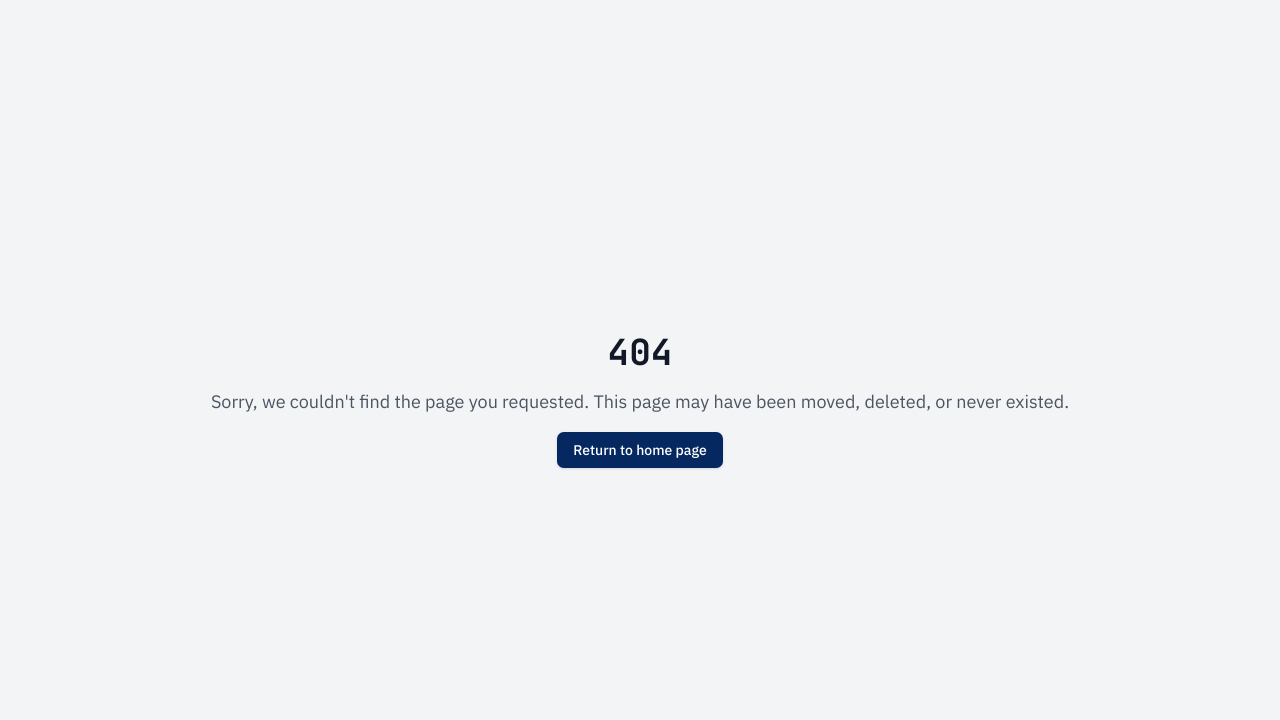
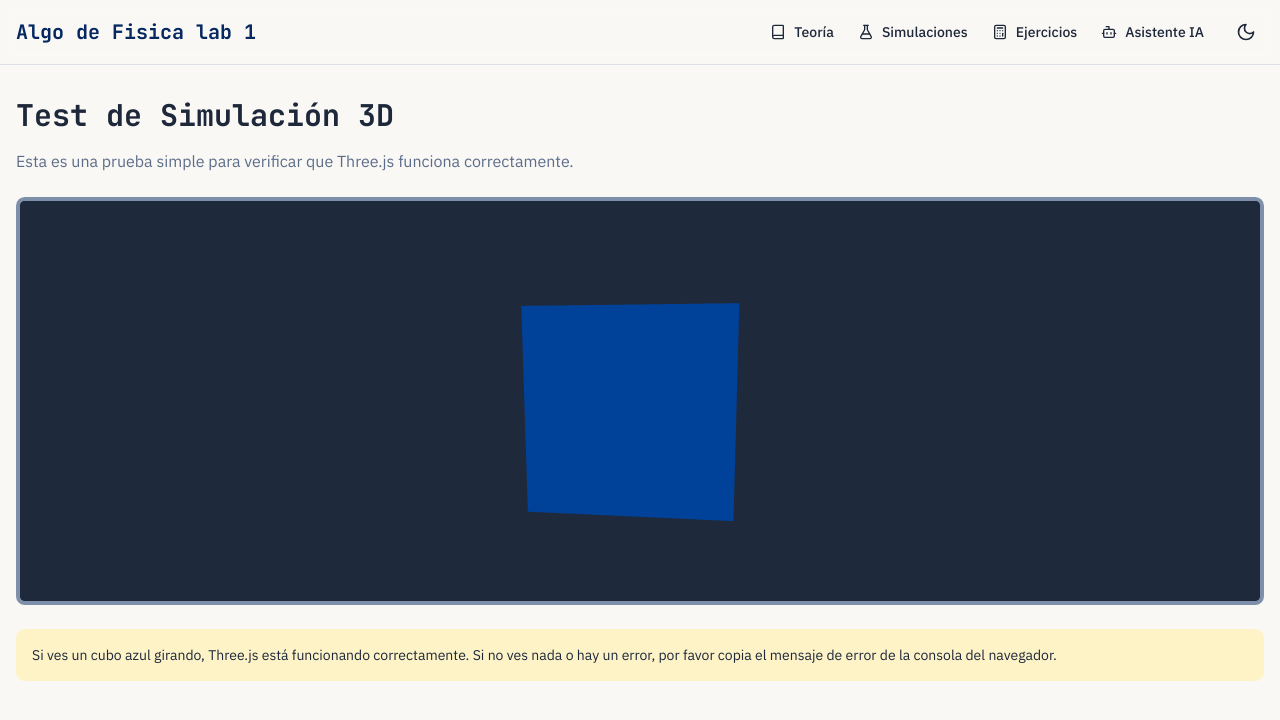
Before and after one commit to majupadi/sg-43c03eea-d287-4a2f-acf8-fc70100ae877-1778302350, a Next.js app: page /test-3d in a window 1280 px wide. Before the commit this address had no page. Shown: the top 720 px of the page. Built offline with nearby package versions, Linux system fonts and the light colour scheme.

Commit message:
chore(simulations): add test simulation to verify r3f setup

```diff
--- /dev/null
+++ b/src/components/simulations/Simple3DTest.tsx
@@ -0,0 +1,38 @@
+"use client";
+
+import { useRef } from "react";
+import { Canvas, useFrame } from "@react-three/fiber";
+import { OrbitControls } from "@react-three/drei";
+import type { Mesh } from "three";
+
+function RotatingCube() {
+  const meshRef = useRef<Mesh>(null);
+
+  useFrame(() => {
+    if (meshRef.current) {
+      meshRef.current.rotation.x += 0.01;
+      meshRef.current.rotation.y += 0.01;
+    }
+  });
+
+  return (
+    <mesh ref={meshRef}>
+      <boxGeometry args={[2, 2, 2]} />
+      <meshStandardMaterial color="#3b82f6" />
+    </mesh>
+  );
+}
+
+export function Simple3DTest() {
+  return (
+    <div className="w-full h-[400px] bg-slate-900">
+      <Canvas camera={{ position: [0, 0, 5], fov: 50 }}>
+        <color attach="background" args={["#1e293b"]} />
+        <ambientLight intensity={0.5} />
+        <directionalLight position={[5, 5, 5]} intensity={1} />
+        <RotatingCube />
+        <OrbitControls />
+      </Canvas>
+    </div>
+  );
+}
--- /dev/null
+++ b/src/pages/test-3d.tsx
@@ -0,0 +1,36 @@
+import { Navigation } from "@/components/Navigation";
+import dynamic from "next/dynamic";
+
+const Simple3DTest = dynamic(
+  () => import("@/components/simulations/Simple3DTest").then((mod) => mod.Simple3DTest),
+  {
+    ssr: false,
+    loading: () => <div className="h-[400px] flex items-center justify-center bg-slate-100">Cargando simulación 3D...</div>
+  }
+);
+
+export default function Test3DPage() {
+  return (
+    <div className="min-h-screen flex flex-col bg-background">
+      <Navigation />
+
+      <main className="flex-1 container mx-auto px-4 py-8">
+        <h1 className="text-3xl font-bold mb-4">Test de Simulación 3D</h1>
+        <p className="text-muted-foreground mb-6">
+          Esta es una prueba simple para verificar que Three.js funciona correctamente.
+        </p>
+
+        <div className="border-4 border-primary/50 rounded-lg overflow-hidden">
+          <Simple3DTest />
+        </div>
+
+        <div className="mt-6 p-4 bg-amber-100 dark:bg-amber-950 rounded-lg">
+          <p className="text-sm">
+            Si ves un cubo azul girando, Three.js está funcionando correctamente.
+            Si no ves nada o hay un error, por favor copia el mensaje de error de la consola del navegador.
+          </p>
+        </div>
+      </main>
+    </div>
+  );
+}
```
